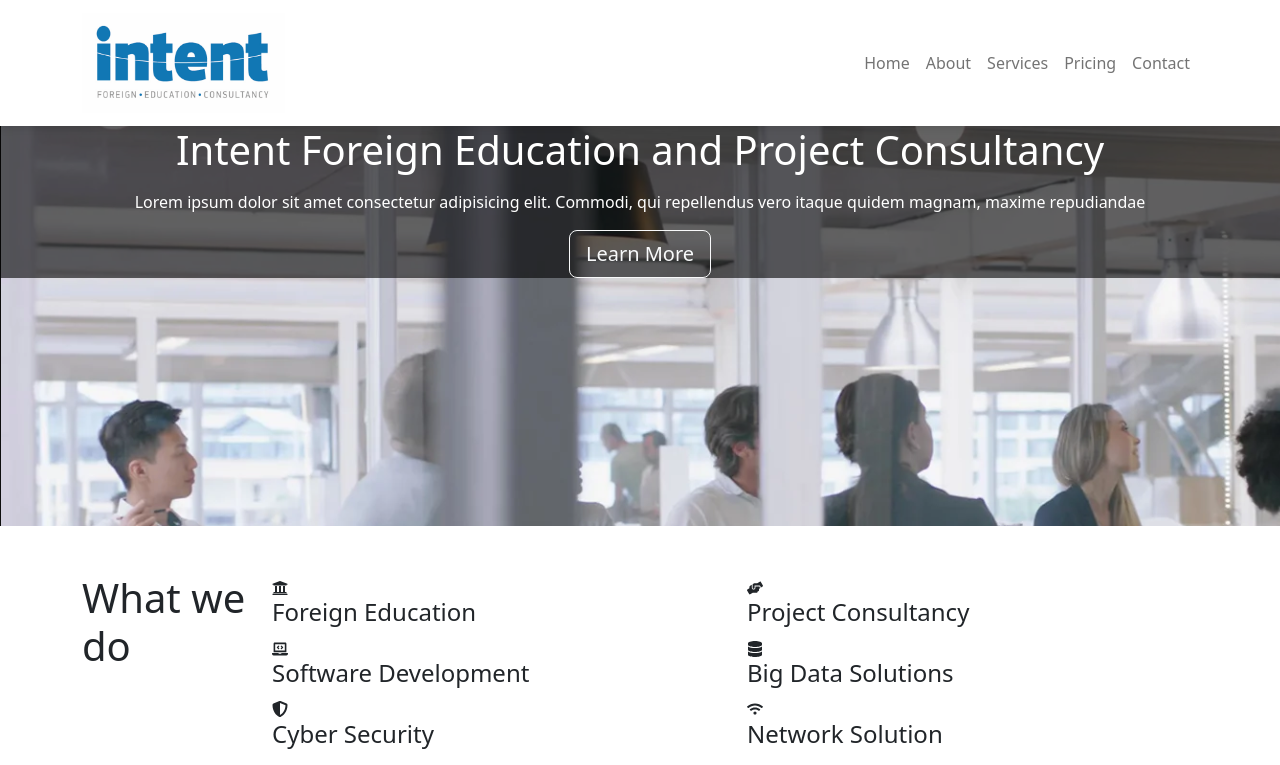
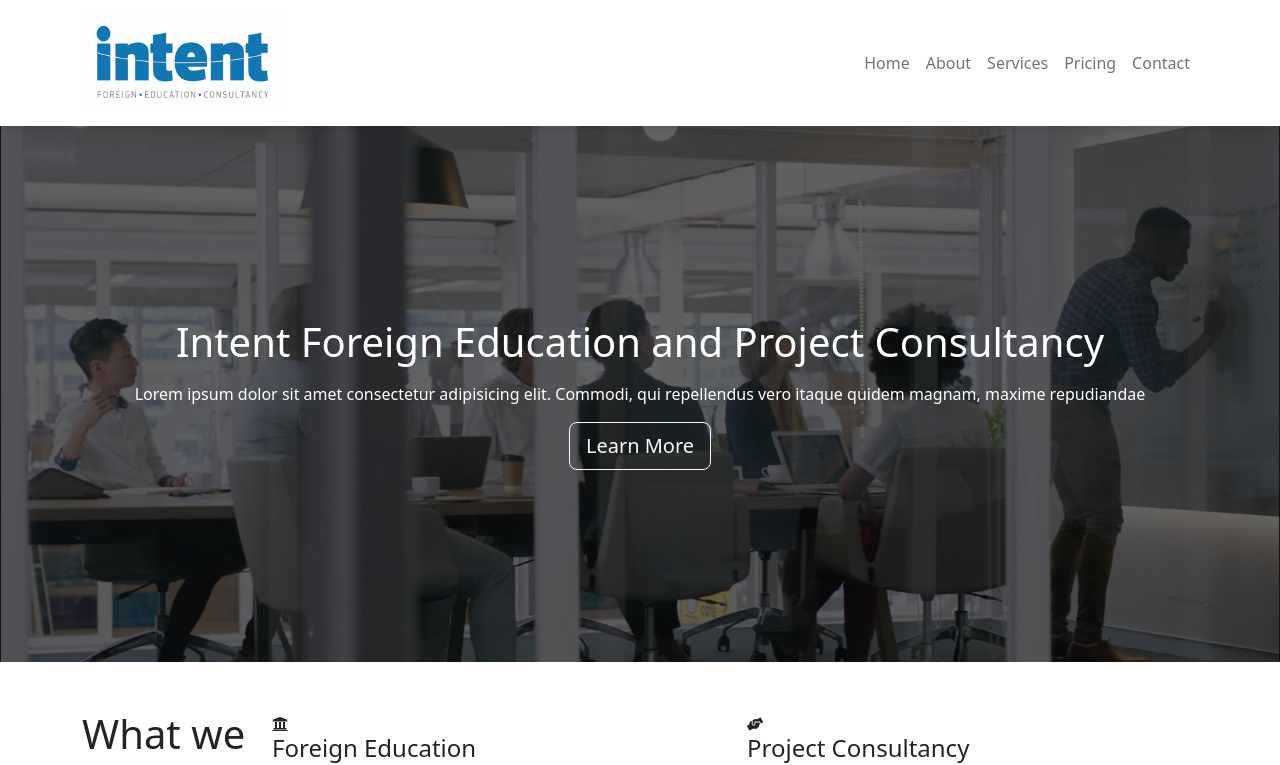
Before and after one commit to mirlindar/intentedu-project-react-master, a React (Create React App) app: page / in a window 1280 px wide. Shown: the top 765 px of the page. Built offline with nearby package versions, Linux system fonts and the light colour scheme.

Commit message:
header mask fixed

```diff
--- a/src/components/header/header.jsx
+++ b/src/components/header/header.jsx
@@ -12,12 +12,12 @@ function Header({ title }) {
           className="text-center bg-image"
           style={{
             backgroundImage: `url(${background})`,
-            height: 400,
+            backgroundSize: "cover",
           }}
         >
           <div
             className="mask"
-            style={{ backgroundColor: "rgba(0, 0, 0, 0.6)" }}
+            style={{ backgroundColor: "rgba(0, 0, 0, 0.6)", padding: "15% 5%" }}
           >
             <div className="d-flex justify-content-center align-items-center h-100">
               <div className="text-white">
```
